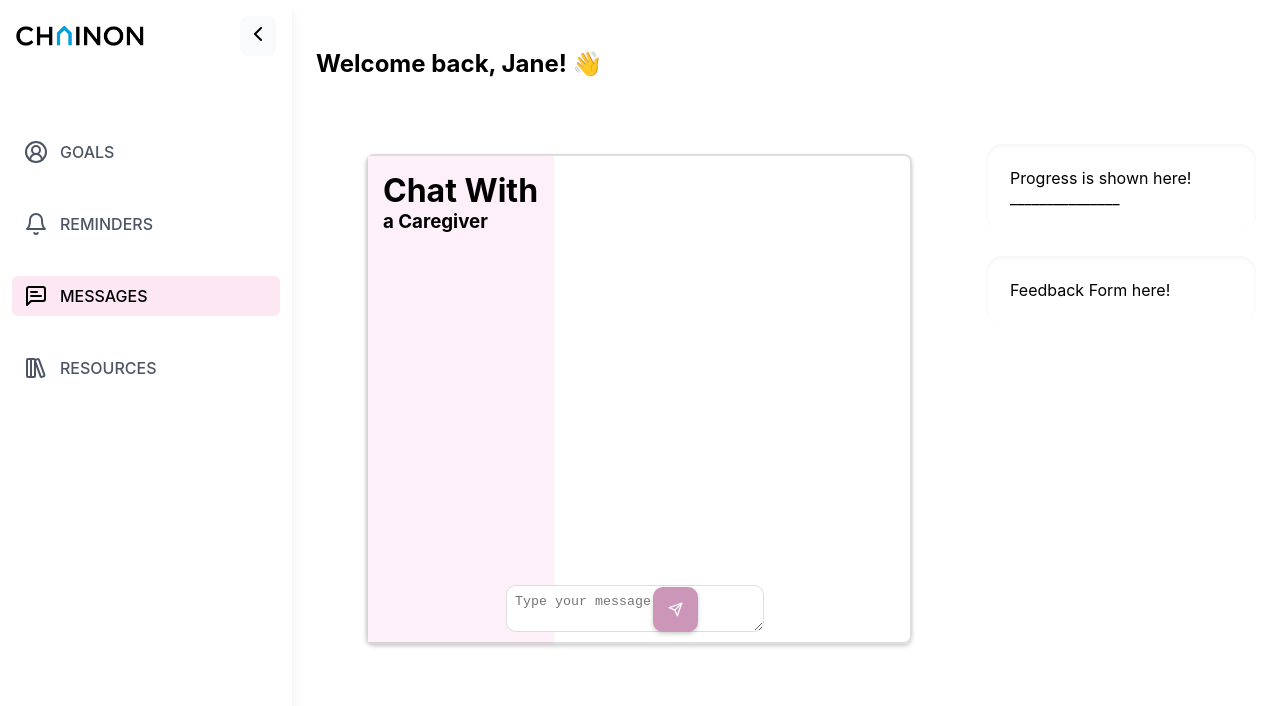
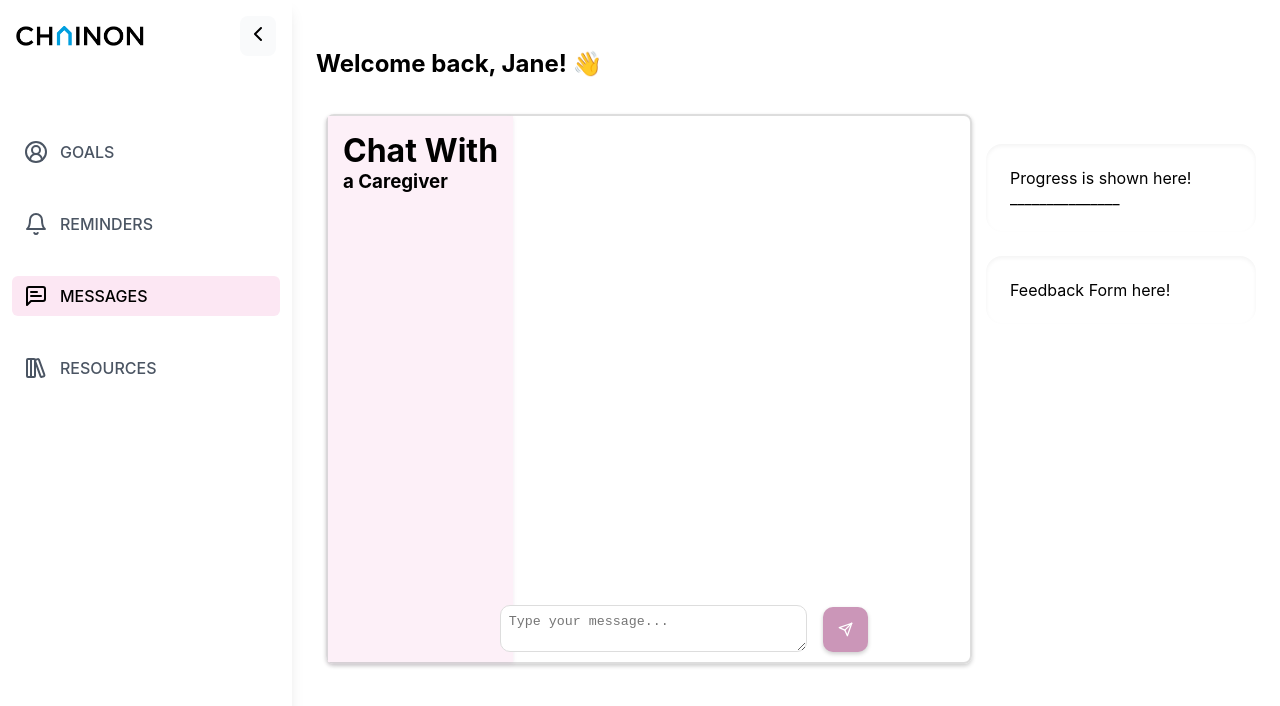
Before and after one commit to CodeToGive-2024-Team6/CodeToGive-2024, a React (Create React App) app in the folder frontend/: page /resident_homepage in a window 1280 px wide. Both pictures are taken after a click on the item "MESSAGES". Shown: the top 706 px of the page. Built offline with nearby package versions, Linux system fonts and the light colour scheme.

Commit message:
minor changes

```diff
--- a/frontend/src/components/pages/resident/Fragments/MessagesFragment/MessagesFragment.css
+++ b/frontend/src/components/pages/resident/Fragments/MessagesFragment/MessagesFragment.css
@@ -1,11 +1,11 @@
 .message-container {
     position: relative;
-
     border: 2px solid #ddd;
     border-radius: 8px;
     padding: 8px;
-    margin: 50px;
-    height: 490px;
+    margin: 10px;
+    height: 550px;
+    width: 100%;
     justify-content: center;
     box-shadow: 0 2px 4px rgba(0, 0, 0, 0.2);
 }
@@ -57,7 +57,7 @@
 position: absolute;
 display: flex;
 bottom: 0;
-right: 210px;
+right: 100px;
 margin-bottom: 10px;
 background-color: #cb96b8;;
 border: none;
```
